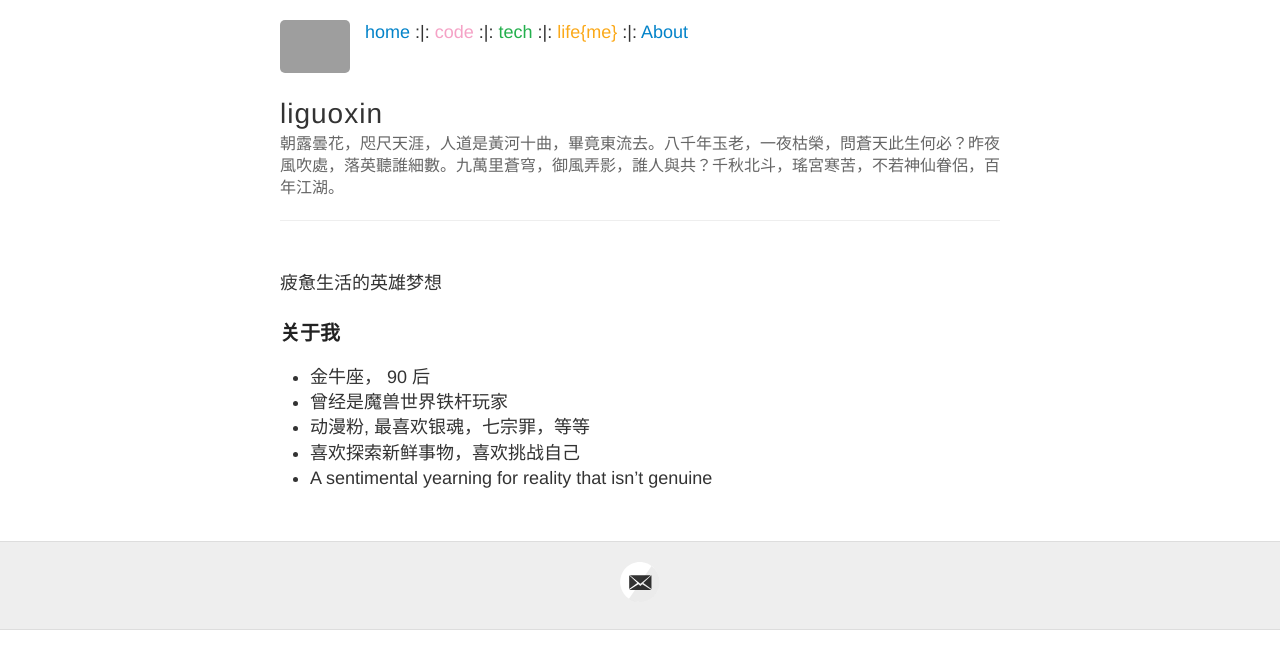
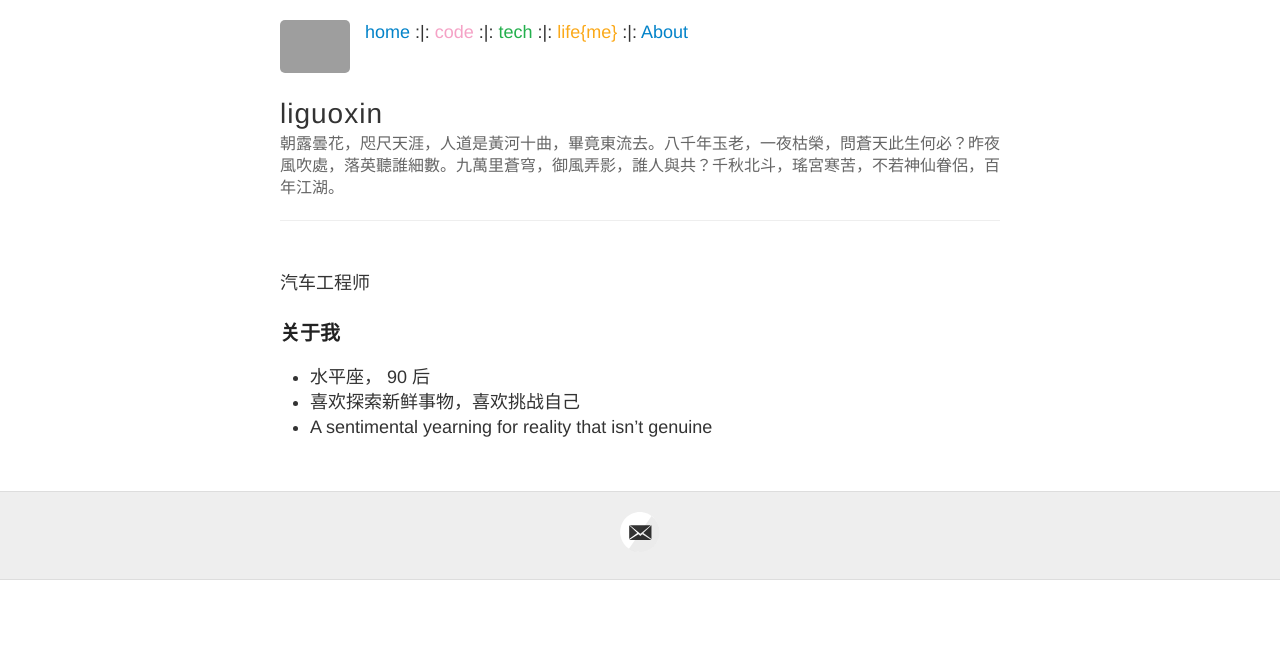
Before and after one commit to liguoxin1990/blog, a Jekyll site: the page built from aboutme.md, in a window 1280 px wide. Shown: the top 669 px of the page. Built offline with Jekyll 4.4.1, drawn with Linux system fonts in a browser that asks for light colours; grey boxes are pictures that could not be loaded.

Commit message:
Update aboutme.md

```diff
--- a/aboutme.md
+++ b/aboutme.md
@@ -4,12 +4,10 @@ title: About
 permalink: /aboutme/
 ---
 
-疲惫生活的英雄梦想
+汽车工程师
 
 ### 关于我
 
-- 金牛座， 90 后
-- 曾经是魔兽世界铁杆玩家
-- 动漫粉, 最喜欢银魂，七宗罪，等等
+- 水平座， 90 后
 - 喜欢探索新鲜事物，喜欢挑战自己
 - A sentimental yearning for reality that isn't genuine
```
